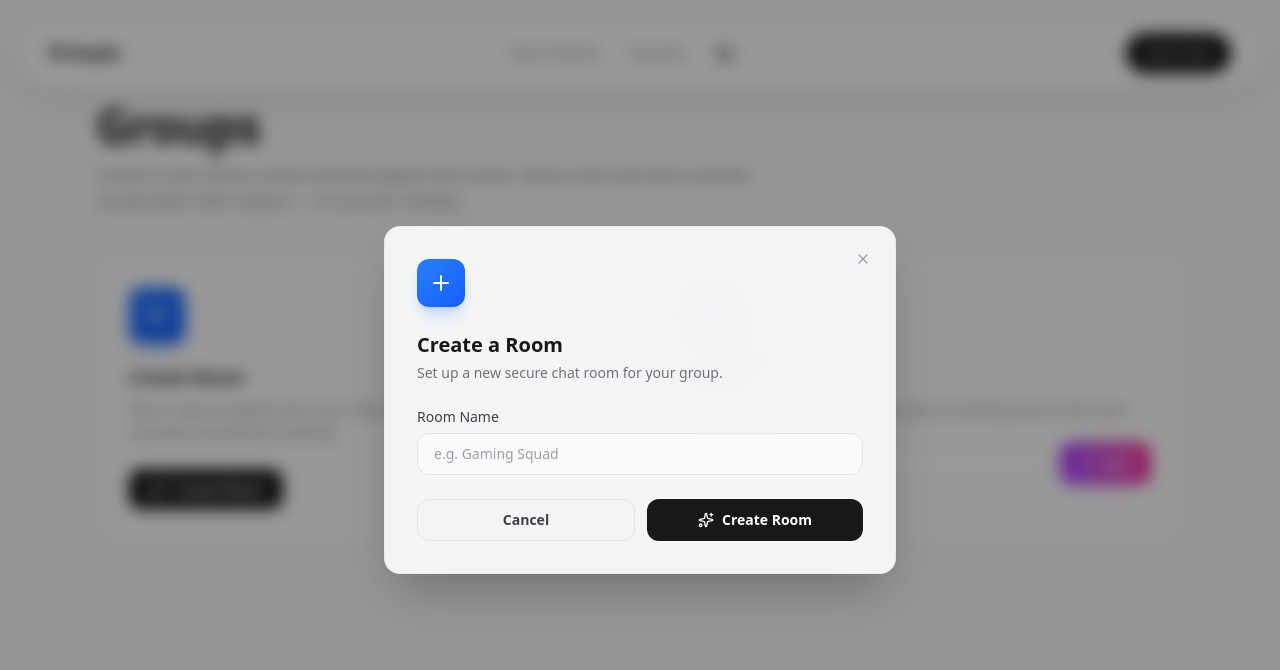
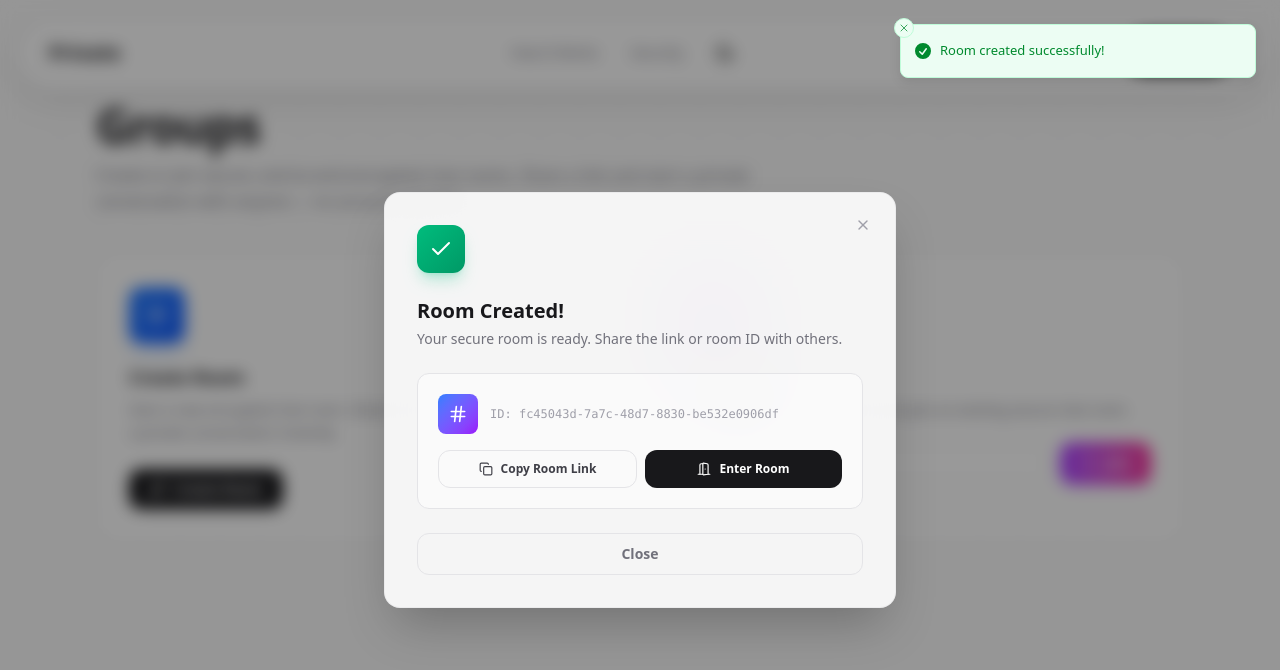
Before and after one commit to Ayomide-Philip/E2E, a Next.js app: page /group in a window 1280 px wide. Both pictures are taken after typing "Sample" into the empty fields and a click on the button "Create Room". Shown: the top 670 px of the page. Built offline with nearby package versions, Linux system fonts and the light colour scheme.

Commit message:
feat: add CreateRoomModal component for room initialization and link sharing

```diff
--- a/components/group/create/roomModal.tsx
+++ b/components/group/create/roomModal.tsx
@@ -1,17 +1,8 @@
-import { useState, useRef } from "react";
+import { useState, useRef, useEffect } from "react";
 import { AnimatePresence, motion } from "framer-motion";
 import { useRouter } from "next/navigation";
 import { toast } from "sonner";
-import {
-  Plus,
-  Sparkles,
-  X,
-  Loader2,
-  Check,
-  Hash,
-  Copy,
-  DoorOpen,
-} from "lucide-react";
+import { X, Loader2, Check, Hash, Copy, DoorOpen } from "lucide-react";
 import generateRoomId from "@/lib/generatingRoomId";
 
 export default function CreateRoomModal({
@@ -21,47 +12,33 @@ export default function CreateRoomModal({
   open: boolean;
   onClose: () => void;
 }) {
-  const [step, setStep] = useState<"form" | "created">("form");
-  const [name, setName] = useState("");
-  const [isCreating, setIsCreating] = useState(false);
-
-  const [createdRoom, setCreatedRoom] = useState<{
-    id: string;
-    name: string;
-  } | null>(null);
+  const [isCreating, setIsCreating] = useState(true);
+  const [roomId, setRoomId] = useState<string | null>(null);
   const router = useRouter();
   const overlayRef = useRef<HTMLDivElement>(null);
 
-  function handleCreate() {
-    if (!name.trim()) {
-      toast.error("Please enter a room name");
-      return;
-    }
-
-    setIsCreating(true);
-    setTimeout(() => {
-      const newRoom = {
-        id: generateRoomId(),
-        name: name.trim(),
-      };
-      setCreatedRoom(newRoom);
+  useEffect(() => {
+    const id = generateRoomId();
+    const timeout = setTimeout(() => {
+      setRoomId(id);
       setIsCreating(false);
-      setStep("created");
       toast.success("Room created successfully!");
     }, 1200);
-  }
+
+    return () => clearTimeout(timeout);
+  }, []);
 
   function handleCopyLink() {
-    if (!createdRoom) return;
-    const link = `${window.location.origin}/group/${createdRoom.id}`;
+    if (!roomId) return;
+    const link = `${window.location.origin}/group/${roomId}`;
     navigator.clipboard.writeText(link).then(() => {
       toast.success("Room link copied to clipboard!");
     });
   }
 
   function handleEnterRoom() {
-    if (!createdRoom) return;
-    router.push(`/group/${createdRoom?.id}`);
+    if (!roomId) return;
+    router.push(`/group/${roomId}`);
   }
 
   return (
@@ -94,66 +71,24 @@ export default function CreateRoomModal({
               <X className="h-4 w-4" />
             </button>
 
-            {step === "form" ? (
-              <>
-                <div className="mb-6 flex h-12 w-12 items-center justify-center rounded-xl bg-linear-to-br from-blue-500 to-blue-600 shadow-lg shadow-blue-500/25">
-                  <Plus className="h-6 w-6 text-white" />
-                </div>
-                <h2 className="text-xl font-bold text-zinc-900 dark:text-white mb-1">
-                  Create a Room
+            {isCreating ? (
+              <motion.div
+                key="creating"
+                initial={{ opacity: 0 }}
+                animate={{ opacity: 1 }}
+                className="flex flex-col items-center justify-center py-12"
+              >
+                <Loader2 className="h-10 w-10 text-blue-500 animate-spin mb-4" />
+                <h2 className="text-lg font-bold text-zinc-900 dark:text-white mb-1">
+                  Creating Room
                 </h2>
-                <p className="text-sm text-zinc-500 dark:text-zinc-400 mb-6">
-                  Set up a new secure chat room for your group.
+                <p className="text-sm text-zinc-500 dark:text-zinc-400">
+                  Generating a secure room ID...
                 </p>
-
-                <div className="space-y-4">
-                  <div>
-                    <label className="block text-sm font-medium text-zinc-700 dark:text-zinc-300 mb-1.5">
-                      Room Name
-                    </label>
-                    <input
-                      type="text"
-                      placeholder="e.g. Gaming Squad"
-                      value={name}
-                      onChange={(e) => setName(e.target.value)}
-                      className="w-full rounded-xl border border-zinc-200 dark:border-zinc-700 bg-white/50 dark:bg-zinc-900/50 px-4 py-2.5 text-sm text-zinc-900 dark:text-white placeholder:text-zinc-400 dark:placeholder:text-zinc-500 focus:outline-none focus:ring-2 focus:ring-blue-500/50 focus:border-blue-400 dark:focus:border-blue-600 transition-all duration-300"
-                    />
-                  </div>
-                </div>
-
-                <div className="mt-6 flex gap-3">
-                  <motion.button
-                    onClick={onClose}
-                    whileHover={{ scale: 1.02 }}
-                    whileTap={{ scale: 0.98 }}
-                    className="flex-1 rounded-xl border border-zinc-200 dark:border-zinc-700 py-2.5 text-sm font-semibold text-zinc-700 dark:text-zinc-300 hover:bg-zinc-100 dark:hover:bg-zinc-800 transition-all duration-300"
-                  >
-                    Cancel
-                  </motion.button>
-                  <motion.button
-                    onClick={handleCreate}
-                    disabled={isCreating}
-                    whileHover={{ scale: 1.02 }}
-                    whileTap={{ scale: 0.98 }}
-                    className="flex-1 rounded-xl bg-zinc-900 dark:bg-white py-2.5 text-sm font-semibold text-white dark:text-black hover:bg-zinc-700 dark:hover:bg-zinc-100 transition-all duration-300 disabled:opacity-60 disabled:cursor-not-allowed flex items-center justify-center gap-2"
-                  >
-                    {isCreating ? (
-                      <>
-                        <Loader2 className="h-4 w-4 animate-spin" />
-                        Creating...
-                      </>
+              </motion.div>
             ) : (
-                      <>
-                        <Sparkles className="h-4 w-4" />
-                        Create Room
-                      </>
-                    )}
-                  </motion.button>
-                </div>
-              </>
-            ) : (
-              <>
               <motion.div
+                key="created"
                 initial={{ opacity: 0, y: 10 }}
                 animate={{ opacity: 1, y: 0 }}
                 transition={{ duration: 0.4 }}
@@ -175,11 +110,8 @@ export default function CreateRoomModal({
                       <Hash className="h-5 w-5 text-white" />
                     </div>
                     <div>
-                        <p className="text-sm font-semibold text-zinc-900 dark:text-white">
-                          {createdRoom?.name}
-                        </p>
                       <p className="text-xs text-zinc-400 dark:text-zinc-500 font-mono">
-                          ID: {createdRoom?.id}
+                        ID: {roomId}
                       </p>
                     </div>
                   </div>
@@ -215,7 +147,6 @@ export default function CreateRoomModal({
                   Close
                 </motion.button>
               </motion.div>
-              </>
             )}
           </motion.div>
         </div>
```
Lines whose indentation alone changed are shown as unchanged.
